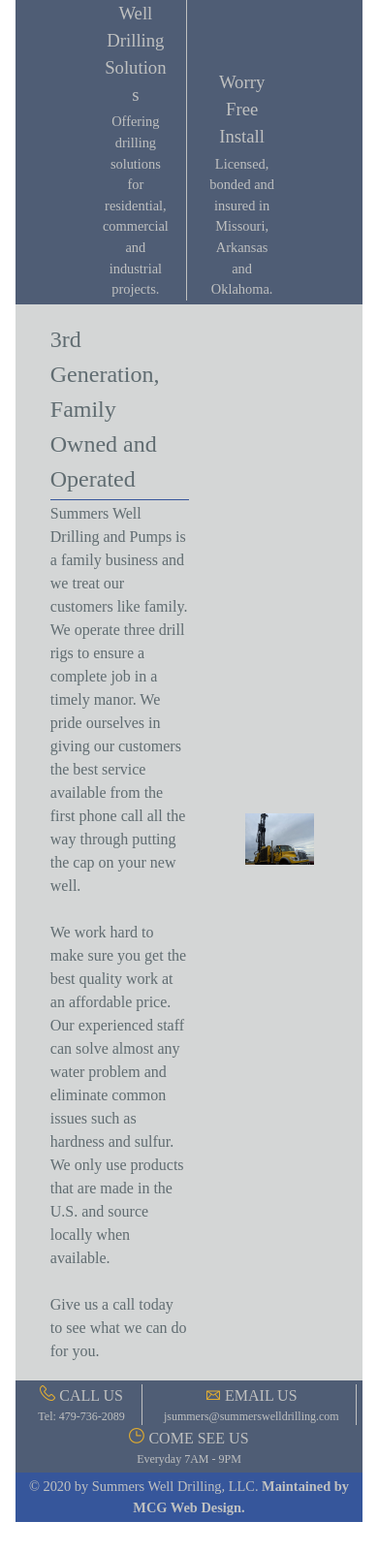
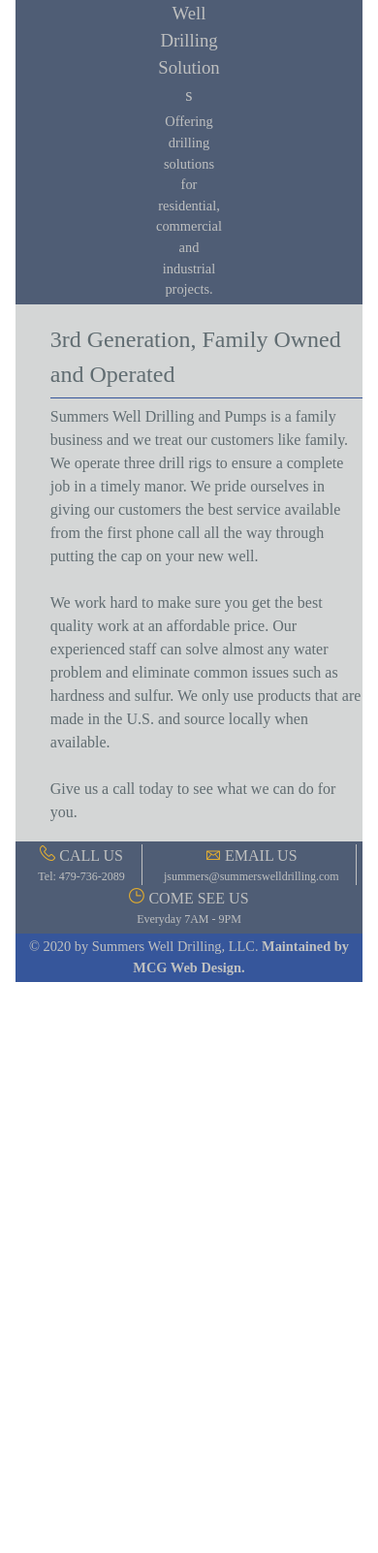
Before and after one commit to jamess999888/SummersDrilling, a Jekyll site: the page built from index.md, in a window 390 px wide, cut to the strip 252-1854 px from the top of the page. Shown: the whole strip at 97% size. Built offline with Jekyll 4.4.1, drawn with Linux system fonts in a browser that asks for light colours; our own code applies the rules of GitHub Pages for plain Markdown files; after the commit the page ends 1297 px from its top, so only the background shows below that.

Commit message:
fixing responsiveness

```diff
--- a/css/style.css
+++ b/css/style.css
@@ -1234,4 +1234,17 @@ ul.topnav li.right {
         background: #36569B;
         height: 60px;
     }
+    .content-right {
+        display: none;
+    }
+    .content-left {
+        width: 100%;
+    }
+    #worryFreeInstall {
+        display: none;
+    }
+    .mid-page-list-border {
+        border-right: none;
+        width: 100%;
+    }
 }
--- a/index.md
+++ b/index.md
@@ -28,7 +28,7 @@
 			Offering drilling solutions for residential, commercial and industrial projects.
 		</div>
 	</span>
-	<span>
+	<span id="worryFreeInstall">
 		<h3>Worry Free Install</h3>
 		<div class="mid-page-info">
 			Licensed, bonded and insured in Missouri, Arkansas and Oklahoma.
```
